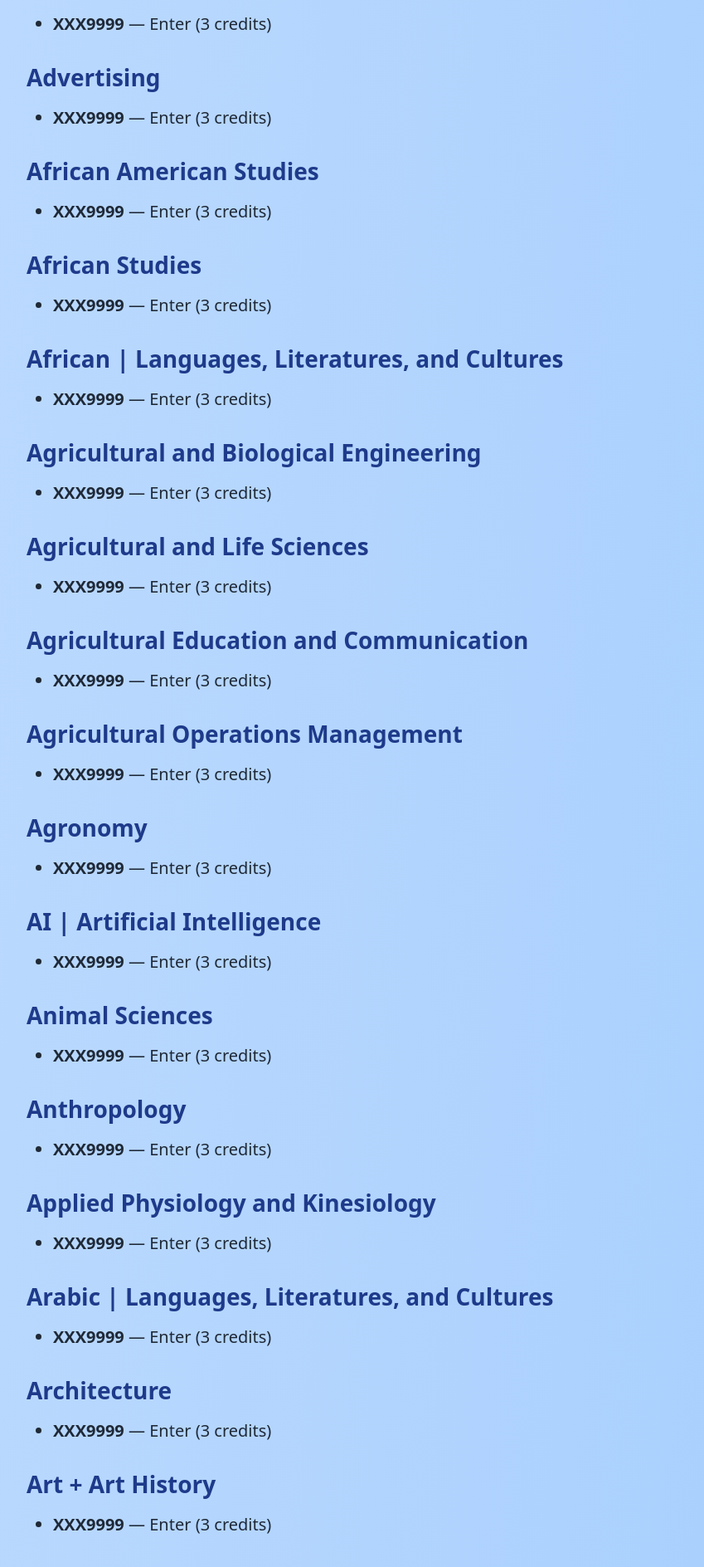
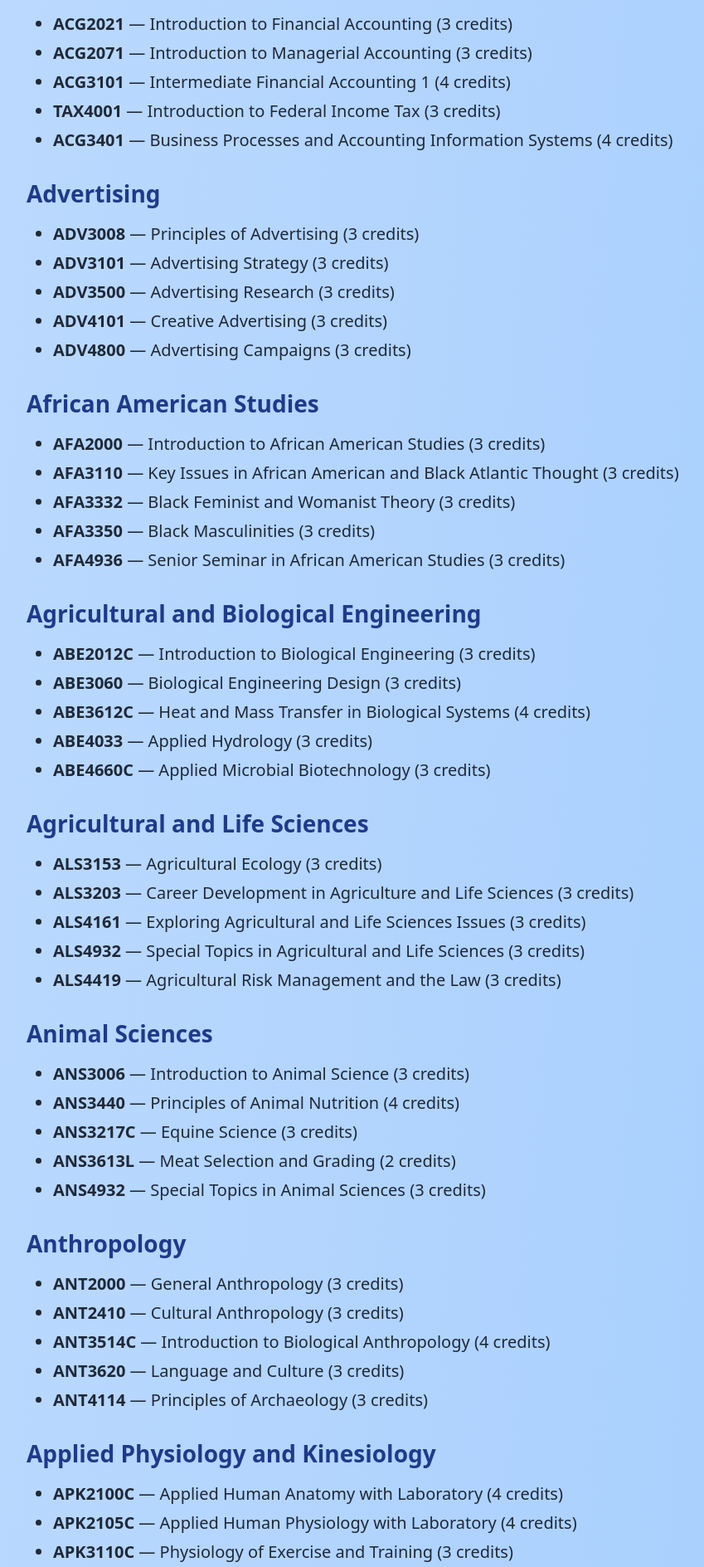
Before and after one commit to marksweeney3/Project-CEN3031, a React (Vite) app in the folder frontend/: page /uf-classes in a window 1280 px wide. Shown: the part 290-2178 px from the top of the page at 83% size, without its empty margins (208-1057 px from the left). Built offline with nearby package versions, Linux system fonts and the light colour scheme.

Commit message:
more class data

```diff
--- a/frontend/src/pages/UFClasses/UFClasses.tsx
+++ b/frontend/src/pages/UFClasses/UFClasses.tsx
@@ -17,109 +17,111 @@ const categorizedCourses: Category[] = [
     {
         category: "Accounting",
         courses: [
-            { code: "XXX9999", name: "Enter", credits: 3 },
+            { code: "ACG2021", name: "Introduction to Financial Accounting", credits: 3 },
+            { code: "ACG2071", name: "Introduction to Managerial Accounting", credits: 3 },
+            { code: "ACG3101", name: "Intermediate Financial Accounting 1", credits: 4 },
+            { code: "TAX4001", name: "Introduction to Federal Income Tax", credits: 3 },
+            { code: "ACG3401", name: "Business Processes and Accounting Information Systems", credits: 4 },
         ],
     },
     {
         category: "Advertising",
         courses: [
-            { code: "XXX9999", name: "Enter", credits: 3 },
+            { code: "ADV3008", name: "Principles of Advertising", credits: 3 },
+            { code: "ADV3101", name: "Advertising Strategy", credits: 3 },
+            { code: "ADV3500", name: "Advertising Research", credits: 3 },
+            { code: "ADV4101", name: "Creative Advertising", credits: 3 },
+            { code: "ADV4800", name: "Advertising Campaigns", credits: 3 },
         ],
     },
     {
         category: "African American Studies",
         courses: [
-            { code: "XXX9999", name: "Enter", credits: 3 },
-        ],
-    },
-    {
-        category: "African Studies",
-        courses: [
-            { code: "XXX9999", name: "Enter", credits: 3 },
-        ],
-    },
-    {
-        category: "African | Languages, Literatures, and Cultures",
-        courses: [
-            { code: "XXX9999", name: "Enter", credits: 3 },
+            { code: "AFA2000", name: "Introduction to African American Studies", credits: 3 },
+            { code: "AFA3110", name: "Key Issues in African American and Black Atlantic Thought", credits: 3 },
+            { code: "AFA3332", name: "Black Feminist and Womanist Theory", credits: 3 },
+            { code: "AFA3350", name: "Black Masculinities", credits: 3 },
+            { code: "AFA4936", name: "Senior Seminar in African American Studies", credits: 3 },
         ],
     },
     {
         category: "Agricultural and Biological Engineering",
         courses: [
-            { code: "XXX9999", name: "Enter", credits: 3 },
+            { code: "ABE2012C", name: "Introduction to Biological Engineering", credits: 3 },
+            { code: "ABE3060", name: "Biological Engineering Design", credits: 3 },
+            { code: "ABE3612C", name: "Heat and Mass Transfer in Biological Systems", credits: 4 },
+            { code: "ABE4033", name: "Applied Hydrology", credits: 3 },
+            { code: "ABE4660C", name: "Applied Microbial Biotechnology", credits: 3 },
         ],
     },
     {
         category: "Agricultural and Life Sciences",
         courses: [
-            { code: "XXX9999", name: "Enter", credits: 3 },
-        ],
-    },
-    {
-        category: "Agricultural Education and Communication",
-        courses: [
-            { code: "XXX9999", name: "Enter", credits: 3 },
-        ],
-    },
-    {
-        category: "Agricultural Operations Management",
-        courses: [
-            { code: "XXX9999", name: "Enter", credits: 3 },
-        ],
-    },
-    {
-        category: "Agronomy",
-        courses: [
-            { code: "XXX9999", name: "Enter", credits: 3 },
-        ],
-    },
-    {
-        category: "AI | Artificial Intelligence",
-        courses: [
-            { code: "XXX9999", name: "Enter", credits: 3 },
+            { code: "ALS3153", name: "Agricultural Ecology", credits: 3 },
+            { code: "ALS3203", name: "Career Development in Agriculture and Life Sciences", credits: 3 },
+            { code: "ALS4161", name: "Exploring Agricultural and Life Sciences Issues", credits: 3 },
+            { code: "ALS4932", name: "Special Topics in Agricultural and Life Sciences", credits: 3 },
+            { code: "ALS4419", name: "Agricultural Risk Management and the Law", credits: 3 },
         ],
     },
     {
         category: "Animal Sciences",
         courses: [
-            { code: "XXX9999", name: "Enter", credits: 3 },
+            { code: "ANS3006", name: "Introduction to Animal Science", credits: 3 },
+            { code: "ANS3440", name: "Principles of Animal Nutrition", credits: 4 },
+            { code: "ANS3217C", name: "Equine Science", credits: 3 },
+            { code: "ANS3613L", name: "Meat Selection and Grading", credits: 2 },
+            { code: "ANS4932", name: "Special Topics in Animal Sciences", credits: 3 },
         ],
     },
     {
         category: "Anthropology",
         courses: [
-            { code: "XXX9999", name: "Enter", credits: 3 },
+            { code: "ANT2000", name: "General Anthropology", credits: 3 },
+            { code: "ANT2410", name: "Cultural Anthropology", credits: 3 },
+            { code: "ANT3514C", name: "Introduction to Biological Anthropology", credits: 4 },
+            { code: "ANT3620", name: "Language and Culture", credits: 3 },
+            { code: "ANT4114", name: "Principles of Archaeology", credits: 3 },
         ],
     },
     {
         category: "Applied Physiology and Kinesiology",
         courses: [
-            { code: "XXX9999", name: "Enter", credits: 3 },
-        ],
-    },
-    {
-        category: "Arabic | Languages, Literatures, and Cultures",
-        courses: [
-            { code: "XXX9999", name: "Enter", credits: 3 },
+            { code: "APK2100C", name: "Applied Human Anatomy with Laboratory", credits: 4 },
+            { code: "APK2105C", name: "Applied Human Physiology with Laboratory", credits: 4 },
+            { code: "APK3110C", name: "Physiology of Exercise and Training", credits: 3 },
+            { code: "APK3220C", name: "Biomechanics of Human Motion", credits: 3 },
+            { code: "APK3400", name: "Introduction to Sport Psychology", credits: 3 },
         ],
     },
     {
         category: "Architecture",
         courses: [
-            { code: "XXX9999", name: "Enter", credits: 3 },
+            { code: "ARC1701", name: "Architectural History 1", credits: 3 },
+            { code: "ARC2201", name: "Architectural Design 1", credits: 4 },
+            { code: "ARC2303", name: "Architectural Structures 1", credits: 3 },
+            { code: "ARC3320", name: "Architectural Structures 2", credits: 3 },
+            { code: "ARC4071", name: "Architectural Environmental Technology 1", credits: 3 },
         ],
     },
     {
         category: "Art + Art History",
         courses: [
-            { code: "XXX9999", name: "Enter", credits: 3 },
+            { code: "ARH2050", name: "Introduction to the Principles and History of Art 1", credits: 3 },
+            { code: "ARH2051", name: "Introduction to the Principles and History of Art 2", credits: 3 },
+            { code: "ART2305C", name: "Perceptual Drawing", credits: 3 },
+            { code: "ART2701C", name: "Sculpture: Shaping Form and Space", credits: 3 },
+            { code: "ART2930C", name: "Special Topics in Studio Art", credits: 3 },
         ],
     },
     {
         category: "Astronomy and Astrophysics",
         courses: [
-            { code: "XXX9999", name: "Enter", credits: 3 },
+            { code: "AST1002", name: "Discovering the Universe", credits: 3 },
+            { code: "AST3018", name: "Astronomy and Astrophysics 1", credits: 3 },
+            { code: "AST3019", name: "Astronomy and Astrophysics 2", credits: 3 },
+            { code: "AST3722C", name: "Observational Techniques in Astronomy", credits: 3 },
+            { code: "AST4300", name: "Galaxies and Cosmology", credits: 3 },
         ],
     },
     {
@@ -222,15 +224,15 @@ const categorizedCourses: Category[] = [
             { code: "COP4600", name: "Operating Systems", credits: 3 },
             { code: "EGS4034", name: "Engineering Ethics and Professionalism", credits: 1 },
             { code: "CGS3065", name: "Legal and Social Issues in Computing", credits: 1 },
-            { code: "CIS4905", name: "Individual Study in CISE", credits: 0 },
-            { code: "CIS4930", name: "Special Topics in CISE", credits: 0 },
-            { code: "CIS4940", name: "Practical Work", credits: 0 },
-            { code: "CIS4949", name: "Co-Op Work in CISE", credits: 0 },
-            { code: "EGN4912", name: "Engineering Directed Independent Research", credits: 0 },
-            { code: "EGN4951", name: "Integrated Product and Process Design 1", credits: 0 },
-            { code: "EIN3354", name: "Engineering Economy", credits: 0 },
-            { code: "EEL3701C", name: "Digital Logic and Computer Systems", credits: 0 },
-            { code: "EEL4744C", name: "Microprocessor Applications", credits: 0 },
+            { code: "CIS4905", name: "Individual Study in CISE", credits: 1-3 },
+            { code: "CIS4930", name: "Special Topics in CISE", credits: 3 },
+            { code: "CIS4940", name: "Practical Work", credits: 1-3 },
+            { code: "CIS4949", name: "Co-Op Work in CISE", credits: 1-3 },
+            { code: "EGN4912", name: "Engineering Directed Independent Research", credits: 3 },
+            { code: "EGN4951", name: "Integrated Product and Process Design 1", credits: 3 },
+            { code: "EIN3354", name: "Engineering Economy", credits: 3 },
+            { code: "EEL3701C", name: "Digital Logic and Computer Systems", credits: 4 },
+            { code: "EEL4744C", name: "Microprocessor Applications", credits: 4 },
         ],
     },
     {
```
